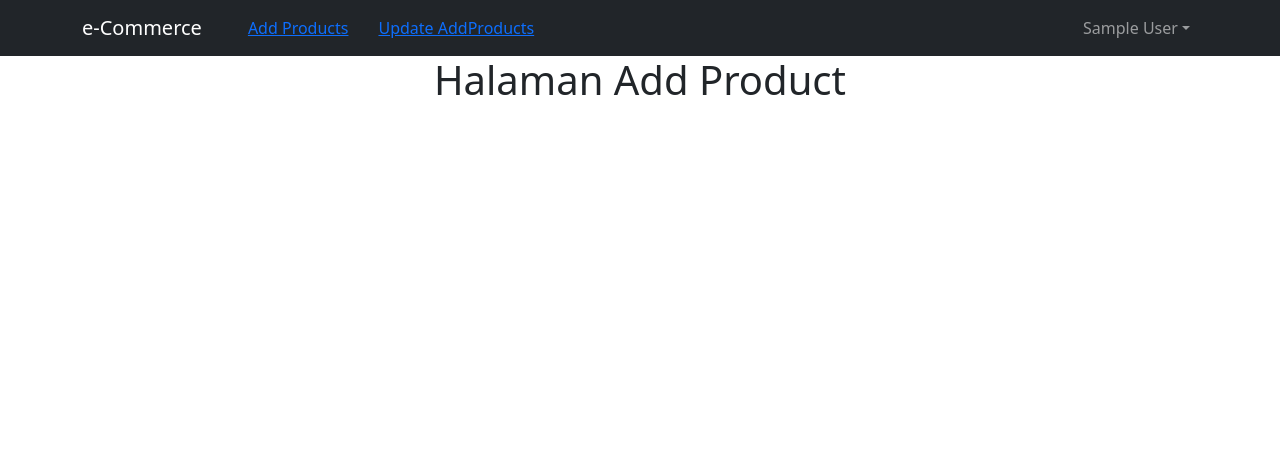
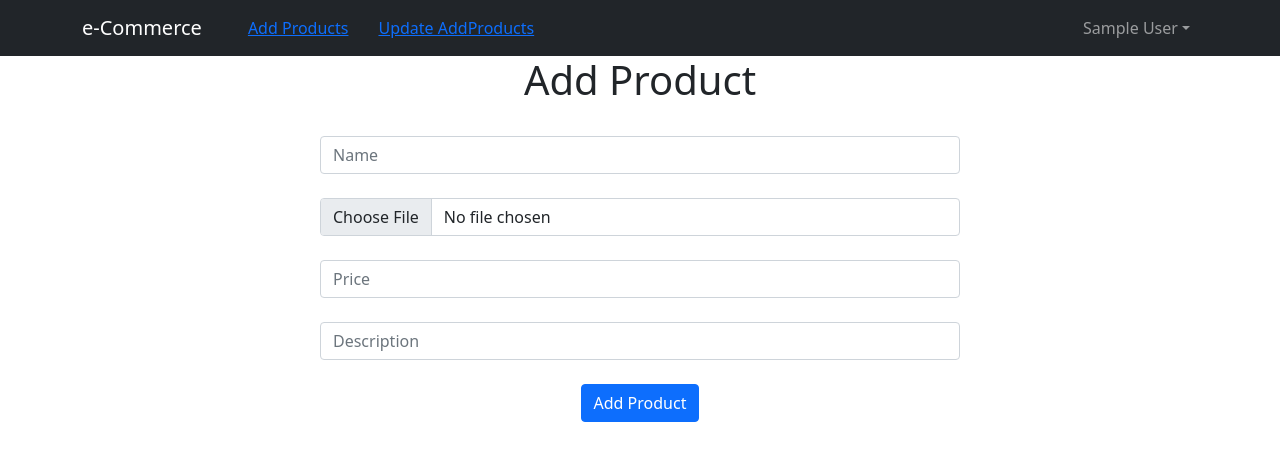
Before and after one commit to ahmadfaisall020597/e-Commerce-with-Laravel-React-js, a React (Create React App) app in the folder ecom-dashboard/: page /Add in a window 1280 px wide. Shown: the top 460 px of the page. Built offline with nearby package versions, Linux system fonts and the light colour scheme; sample sign-in values are in the browser's storage.

Commit message:
form table create add product with API

```diff
--- a/ecom-dashboard/src/AddProducts.js
+++ b/ecom-dashboard/src/AddProducts.js
@@ -1,9 +1,72 @@
 import Header from "./Header";
+import { useState } from 'react';
+import { Alert } from 'react-bootstrap';
 function AddProducts() {
+    const [showAlert, setShowAlert] = useState(false);
+    const [name, setName] = useState("")
+    const [file, setFile] = useState("")
+    const [price, setPrice] = useState("")
+    const [description, setDescription] = useState("")
+
+    async function addProduct() {
+        console.warn(name, file, price, description);
+        const formData = new FormData();
+        formData.append('file', file);
+        formData.append('price', price);
+        formData.append('name', name);
+        formData.append('description', description);
+
+        let result = await fetch("http://localhost:8000/api/addProduct",
+            {
+                method: 'POST',
+                body: formData
+            });
+        setShowAlert(true)
+    }
+
     return (
         <div>
             <Header />
-            <h1>Halaman Add Product</h1>
+            <h1>Add Product</h1>
+            <Alert variant="success" show={showAlert}>
+                Product Added!
+            </Alert>
+            <div className="col-sm-6 offset-sm-3">
+                <br />
+                <input
+                    type="text"
+                    className="form-control"
+                    placeholder="Name"
+                    onChange={(e) => setName(e.target.value)}>
+                </input>
+                <br />
+
+                <input
+                    type="file"
+                    className="form-control"
+                    placeholder="File"
+                    onChange={(e) => setFile(e.target.files[0])}>
+                </input>
+                <br />
+
+                <input
+                    type="text"
+                    className="form-control"
+                    placeholder="Price"
+                    onChange={(e) => setPrice(e.target.value)}>
+                </input>
+                <br />
+
+                <input
+                    type="text"
+                    className="form-control"
+                    placeholder="Description"
+                    onChange={(e) => setDescription(e.target.value)}>
+                </input>
+                <br />
+
+                <button className="btn btn-primary" onClick={addProduct}>Add Product</button>
+            </div>
         </div>
     )
 }
--- a/ecom-dashboard/src/Register.js
+++ b/ecom-dashboard/src/Register.js
@@ -17,7 +17,8 @@ function Register() {
         let item = { name, password, email }
         console.warn(item);
 
-        let result = await fetch("http://localhost:8000/api/register", {
+        let result = await fetch("http://localhost:8000/api/register",
+            {
                 method: 'POST',
                 body: JSON.stringify(item),
                 headers: {
```
Lines whose indentation alone changed are shown as unchanged.
